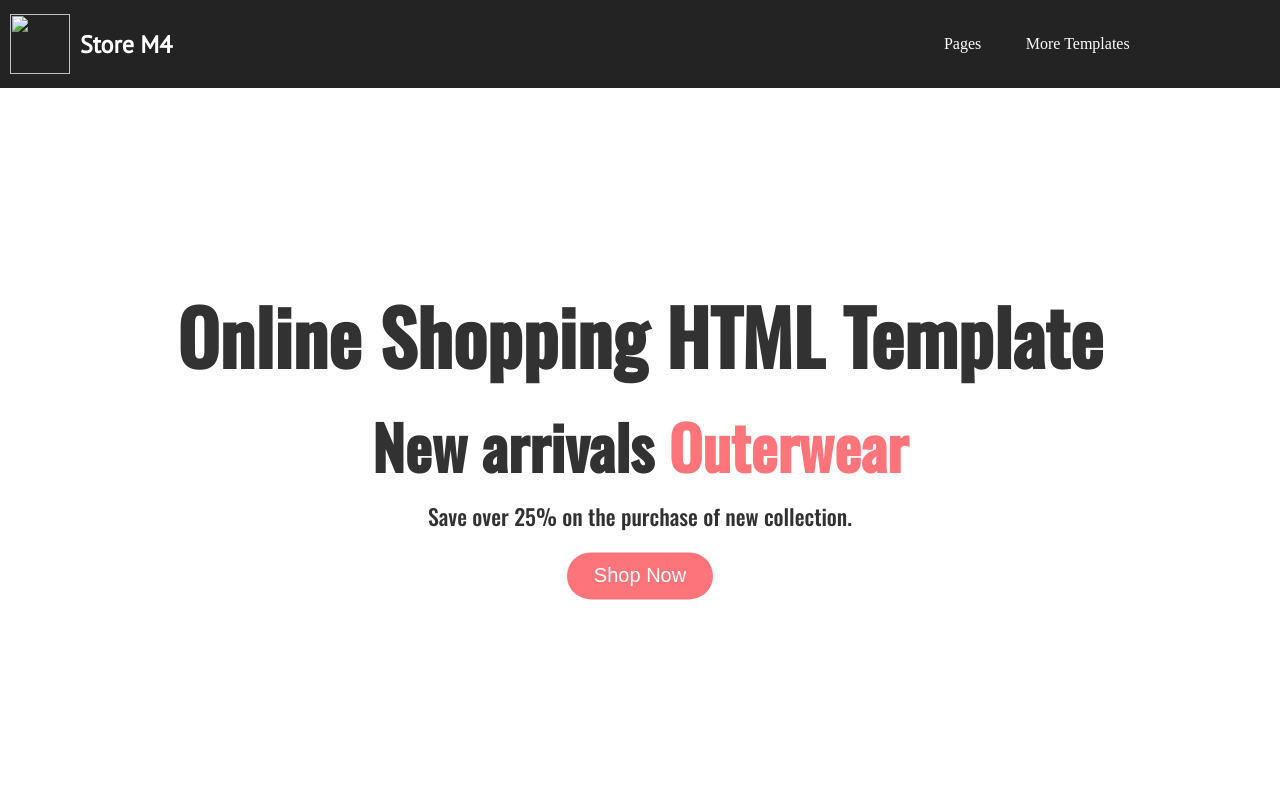
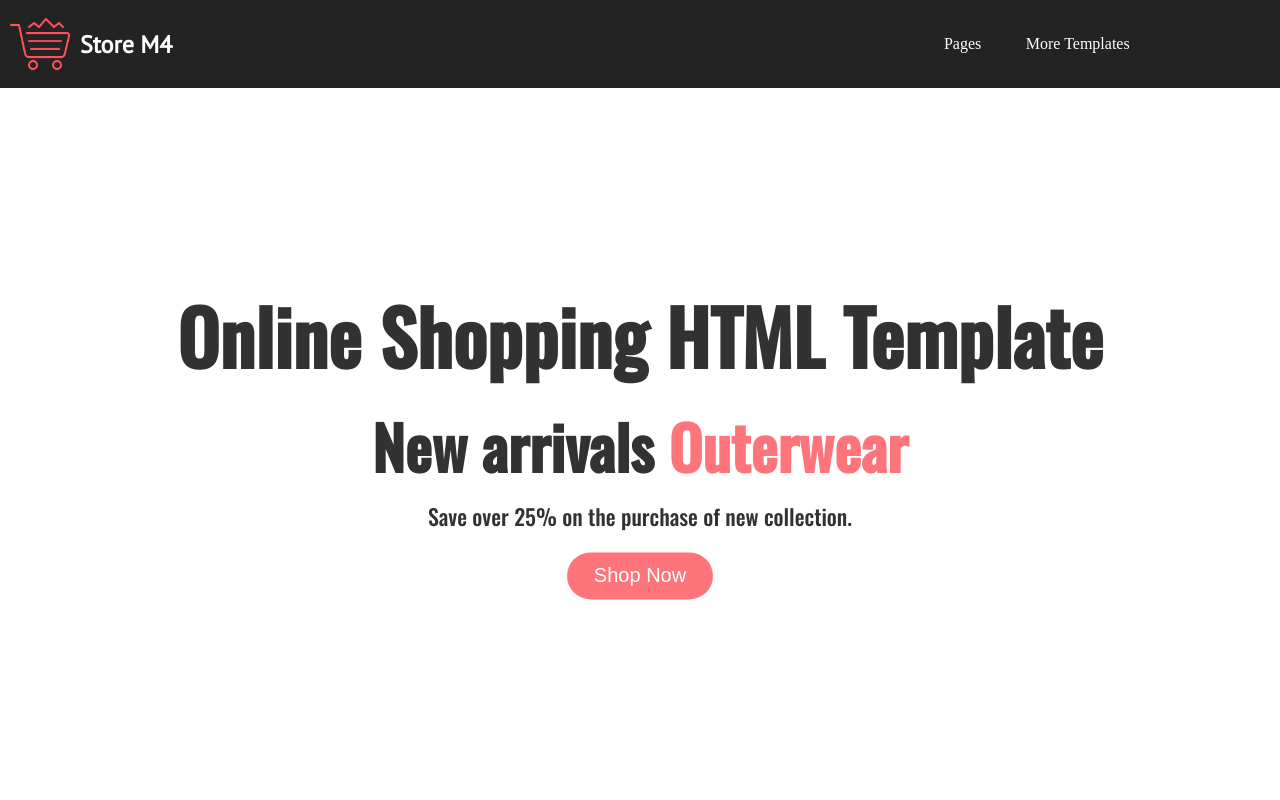
Before and after one commit to faiz-9/faizan-store.github.io, a plain HTML site: page index.html in a window 1280 px wide. Shown: the top 800 px of the page. Drawn offline with nearby package versions, Linux system fonts and the light colour scheme.

Commit message:
Update index.html

```diff
--- a/index.html
+++ b/index.html
@@ -13,7 +13,7 @@
 
 	<div class="navbar" id="navbar">
 		<div class="logo" id="logo">
-			<img src="images/logo2.png" height="60px" width="60px">
+			<img src="logo2.png" height="60px" width="60px">
 			<h6 class="para"> Store M4 </h6>
 		</div>
 				<!-- <nav> -->
```
